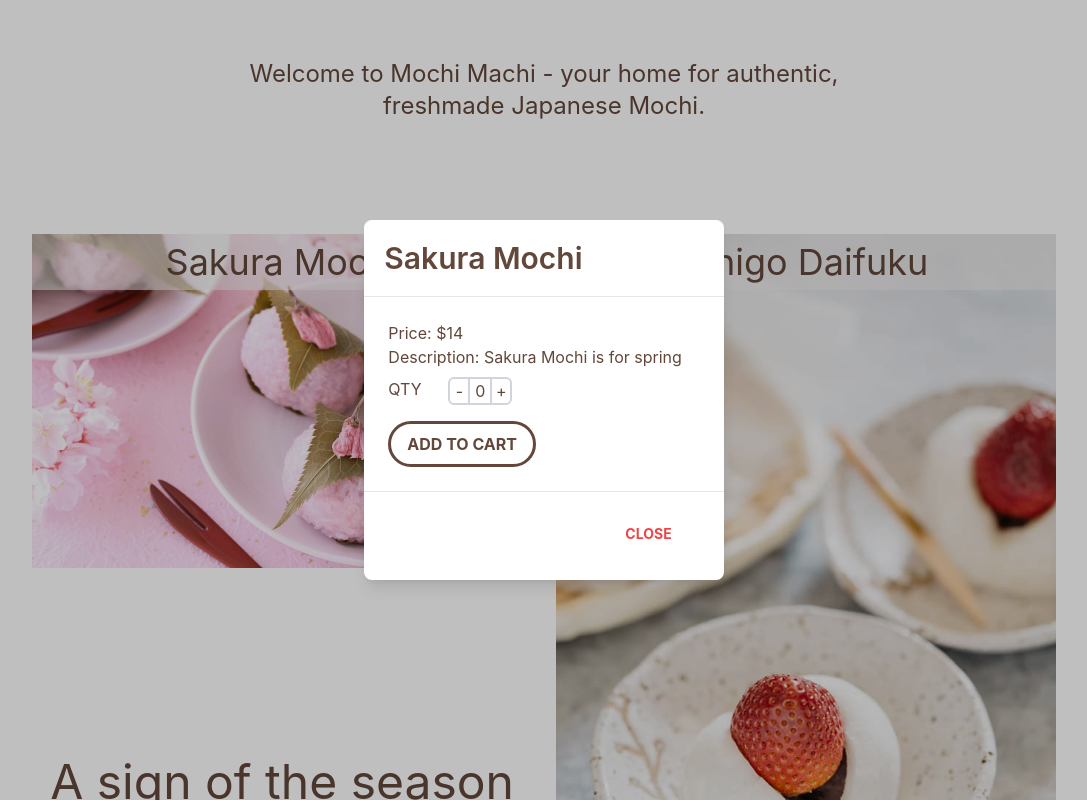
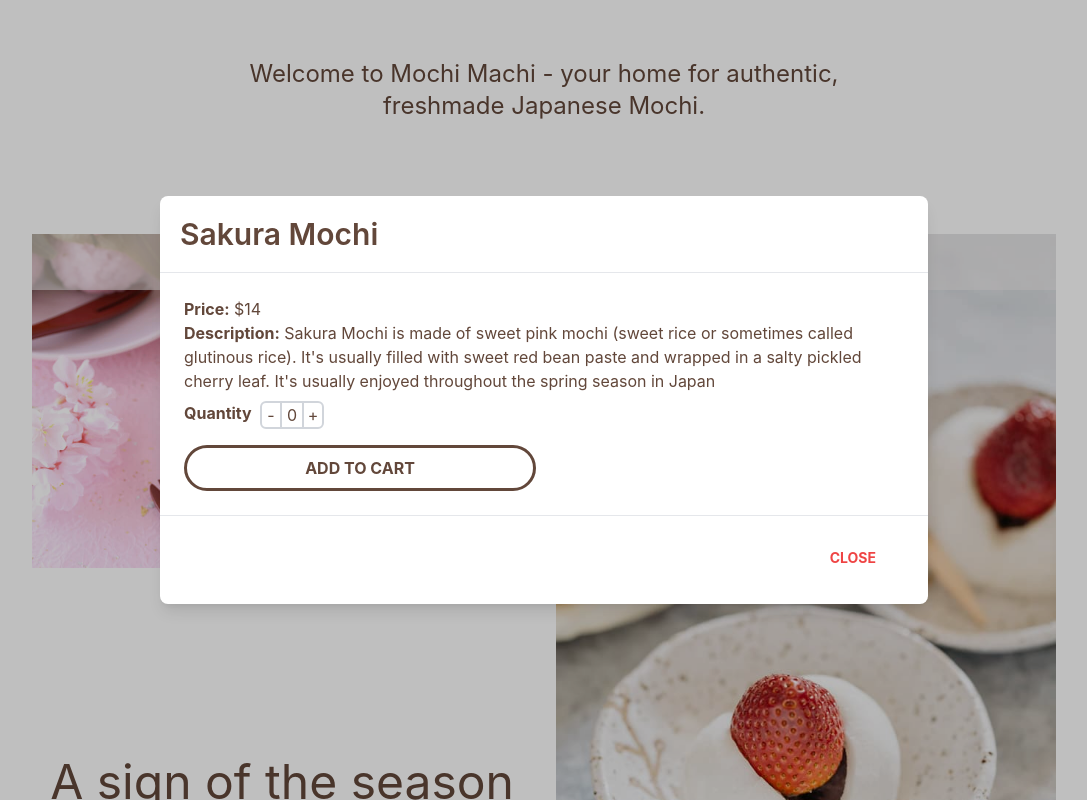
Before and after one commit to TotoroSyd/MochiMachi, a React (Create React App) app: page / in a window 1280 px wide. Both pictures are taken after a click on the button "Sakura Mochi". Shown: the part 854-1654 px from the top of the page, without its empty margins (96-1183 px from the left). Built offline with nearby package versions, Linux system fonts and the light colour scheme.

Commit message:
add product description and edit Product card text

```diff
--- a/src/components/ProductCard.tsx
+++ b/src/components/ProductCard.tsx
@@ -51,12 +51,16 @@ export default function ProductCard(product: Product_props) {
     <div>
       {/* Unused for now because we have modal title */}
       {/* <h2 className="font-semibold text-2xl pb-2">{product.name}</h2> */}
-      <h4>Price: ${product.price}</h4>
-      <span>Description: {product.description}</span>
+      <h4>
+        <span className="font-bold">Price:</span> ${product.price}
+      </h4>
+      <h4>
+        <span className="font-bold">Description:</span> {product.description}
+      </h4>
       <div className="grid grid-cols-2 gap-2 w-28 pt-2 pb-4">
-        <span>QTY</span>
+        <span className="font-bold">Quantity</span>
         {/* Quantity box */}
-        <div className="grid grid-cols-3 w-16 border-2 border-gray-300 rounded-md">
+        <div className="grid grid-cols-3 w-16 border-2 border-gray-300 rounded-md mx-4">
           <button
             className="text-center border-r-2 border-gray-300"
             type="button"
--- a/src/contexts/ModalContext.tsx
+++ b/src/contexts/ModalContext.tsx
@@ -39,22 +39,26 @@ export default function ModalContextProvider({ children }: ChildrenProps) {
     Sakura_Mochi: {
       product_name: "Sakura Mochi",
       product_price: 14,
-      product_description: "Sakura Mochi is for spring",
+      product_description:
+        "Sakura Mochi is made of sweet pink mochi (sweet rice or sometimes called glutinous rice). It's usually filled with sweet red bean paste and wrapped in a salty pickled cherry leaf. It's usually enjoyed throughout the spring season in Japan",
     },
     Ichigo_Daifuku: {
       product_name: "Ichigo Daifuku",
       product_price: 15,
-      product_description: "This is a strawberyy mochi",
+      product_description:
+        "It's also known as Strawberry Mochi. It's a soft and chewy mochi stuffed with fresh juicy strawberry and sweet red bean paste ",
     },
     Warabi_Mochi: {
       product_name: "Warabi Mochi",
       product_price: 16,
-      product_description: "Soybean mochi",
+      product_description:
+        "It's is a chilled, deliciously chewy, jelly-like mochi covered with sweet and nutty soybean powder and drizzled with kuromitsu syrup. It is popular during summer in Japan",
     },
     Hishi_Mochi: {
       product_name: "Hishi Mochi",
       product_price: 17,
-      product_description: "diamond shaped three layers mochi",
+      product_description:
+        "It's also known as 'Tricoloured Diamond Shaped Mochi'. It is a symbolic Japanese sweet associated with the Hinamatsuri `Girl's Day` festival, which coincides with the calendar date for Xiuxi. The sweet is diamond shapes and typically formed from three layers of red, white, and green mochi, from top to bottom ",
     },
   };
 
```
